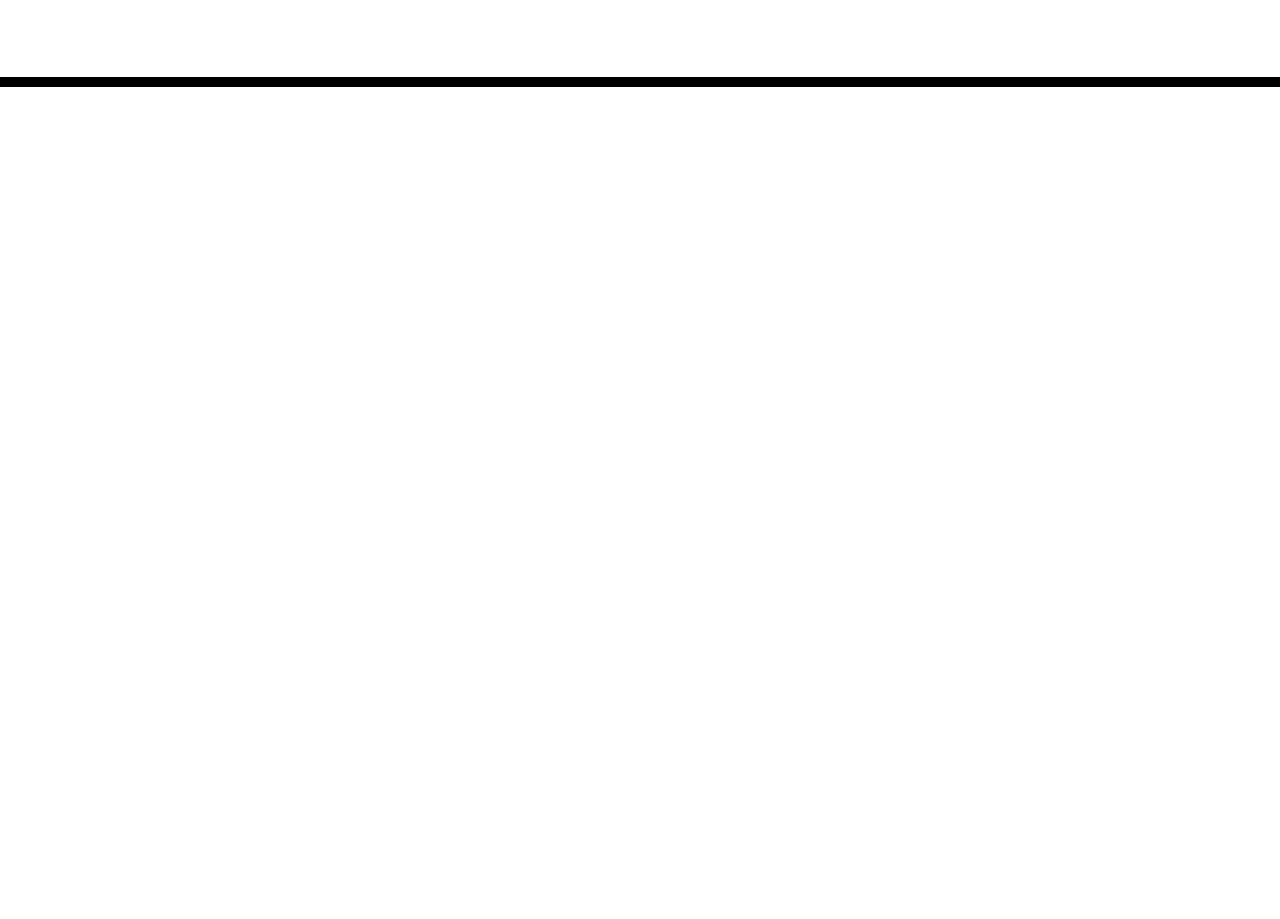
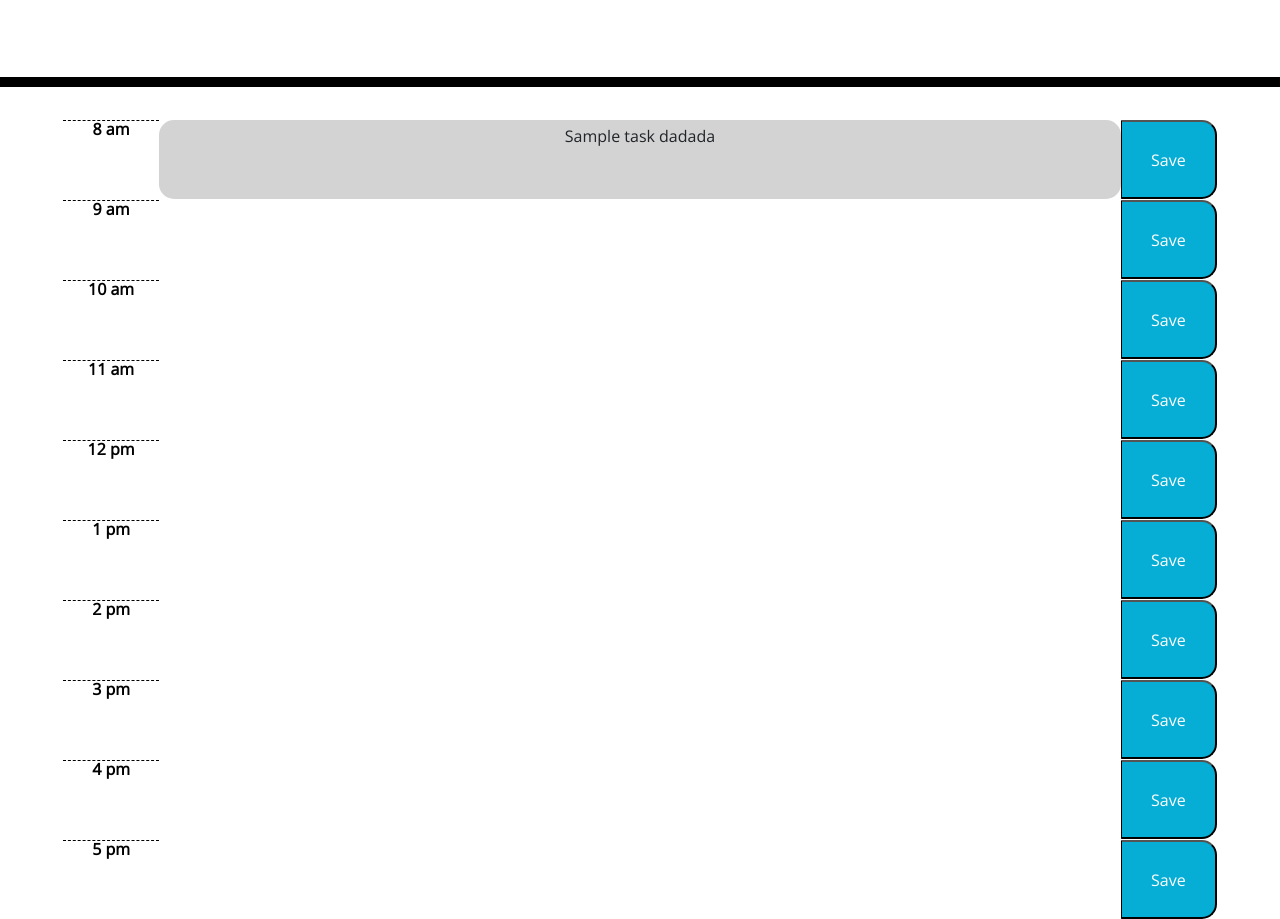
Before and after one commit to jdegern4/work-day-organizer, a plain HTML site: page Develop/index.html in a window 1280 px wide. Shown: the part 181-1100 px from the top of the page. Before the commit the page ends 800 px from the top, so only its background shows below. Drawn offline with nearby package versions, Linux system fonts and the light colour scheme.

Commit message:
clean up layout with Bootstrap

```diff
--- a/Develop/index.html
+++ b/Develop/index.html
@@ -23,16 +23,69 @@
   </head>
 
   <body>
+    <!-- HEADER -->
     <header class="jumbotron">
       <h1 class="display-3">Work Day Scheduler</h1>
       <p class="lead">A simple calendar app for scheduling your work day</p>
       <p id="currentDay" class="lead"></p>
     </header>
-    <div class="container">
-      <!-- Timeblocks go here -->
+
+    <!-- CONTAINER FOR DAY'S SCHEDULE -->
+    <div class="container px-2">
+      <div id="8am" class="row">
+        <div class="hour col-1 text-center">8 am</div>
+        <div id="8amTasks" class="time-block past col-10 p-2">Sample task dadada</div>
+        <button class="saveBtn col-1">Save</button>
+      </div>
+      <div id="9am" class="row">
+        <div class="hour col-1 text-center">9 am</div>
+        <div id="9amTasks" class="time-block col-10 p-2"></div>
+        <button class="saveBtn col-1">Save</button>
+      </div>
+      <div id="10am" class="row">
+        <div class="hour col-1 text-center">10 am</div>
+        <div id="10amTasks" class="time-block col-10 p-2"></div>
+        <button class="saveBtn col-1">Save</button>
+      </div>
+      <div id="11am" class="row">
+        <div class="hour col-1 text-center">11 am</div>
+        <div id="11amTasks" class="time-block col-10 p-2"></div>
+        <button class="saveBtn col-1">Save</button>
+      </div>
+      <div id="12pm" class="row">
+        <div class="hour col-1 text-center">12 pm</div>
+        <div id="12pmTasks" class="time-block col-10 p-2"></div>
+        <button class="saveBtn col-1">Save</button>
+      </div>
+      <div id="1pm" class="row">
+        <div class="hour col-1 text-center">1 pm</div>
+        <div id="1pmTasks" class="time-block col-10 p-2"></div>
+        <button class="saveBtn col-1">Save</button>
+      </div>
+      <div id="2pm" class="row">
+        <div class="hour col-1 text-center">2 pm</div>
+        <div id="2pmTasks" class="time-block col-10 p-2"></div>
+        <button class="saveBtn col-1">Save</button>
+      </div>
+      <div id="3pm" class="row">
+        <div class="hour col-1 text-center">3 pm</div>
+        <div id="3pmTasks" class="time-block col-10 p-2"></div>
+        <button class="saveBtn col-1">Save</button>
+      </div>
+      <div id="4pm" class="row">
+        <div class="hour col-1 text-center">4 pm</div>
+        <div id="4pmTasks" class="time-block col-10 p-2"></div>
+        <button class="saveBtn col-1">Save</button>
+      </div>
+      <div id="5pm" class="row">
+        <div class="hour col-1 text-center">5 pm</div>
+        <div id="5pmTasks" class="time-block col-10 p-2"></div>
+        <button class="saveBtn col-1">Save</button>
+      </div>
     </div>
 
     <script src="https://code.jquery.com/jquery-3.4.1.min.js"></script>
     <script src="https://cdnjs.cloudflare.com/ajax/libs/moment.js/2.24.0/moment.min.js"></script>
+    <script src="./script.js"></script>
   </body>
 </html>
--- a/Develop/style.css
+++ b/Develop/style.css
@@ -39,12 +39,12 @@ textarea{
 .hour {
   background-color: #ffffff;
   color: #000000;
+  font-weight: bold;
   border-top: 1px dashed #000000;
 }
 
 .past {
   background-color: #d3d3d3;
-  color: white;
 }
 
 .present {
```
Also changed, not shown: Develop/script.js (added).
